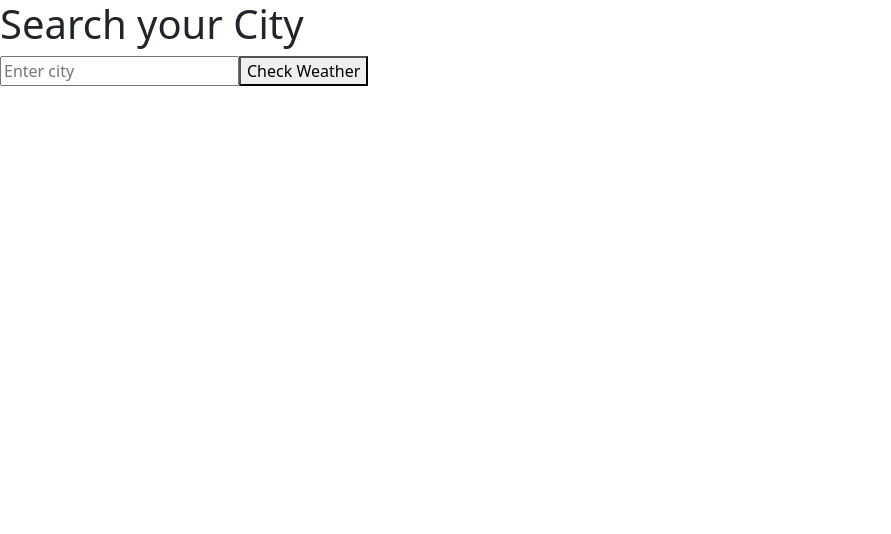
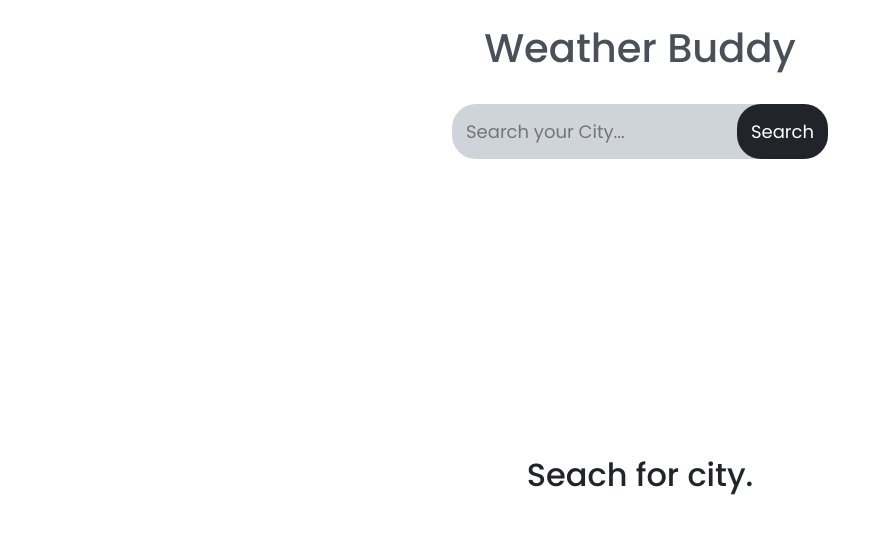
Before and after one commit to shashankdoeshisstuff/Weather-Buddy, a React (Create React App) app: page / in a window 1280 px wide. Shown: the top 534 px of the page, without its empty margins (0-891 px from the left). Built offline with nearby package versions, Linux system fonts and the light colour scheme; no server answers.

Commit message:
added weather card, weather list, use fetch custom hook

```diff
--- a/package.json
+++ b/package.json
@@ -10,6 +10,8 @@
     "react": "^18.2.0",
     "react-bootstrap": "^2.10.2",
     "react-dom": "^18.2.0",
+    "react-icon": "^1.0.0",
+    "react-icons": "^5.0.1",
     "react-scripts": "5.0.1",
     "sass": "^1.72.0",
     "web-vitals": "^2.1.4"
--- a/src/App.jsx
+++ b/src/App.jsx
@@ -1,19 +1,34 @@
+import React from 'react';
 import './App.scss';
 import CitySelector from './components/CitySelector.jsx';
-import WeatherCard from './components/WeatherCard.jsx'
+import UseFetch from './hooks/UseFetch.jsx';
+import { API_KEY, API_BASE_URL } from './apis/config.js';
+import WeatherList from './components/WeatherList.jsx';
 
-function App() {
+const App = () => {
+  // destructure the returned values
+  const {data, error, isLoading, setUrl} = UseFetch();
+
+  // error handling and loading
+  const getContent = () => {
+    if(error) return <h2>Error when fetching: {error}</h2>;
+    if(!data && isLoading) return <h2>LOADING...</h2>;
+    if(!data) return null;
+    return <WeatherList weathers={data.list} />
+  }
+
   return (
-    <div className="App">
-      <CitySelector/>
-      {/* dt is in unix-seconds but javascript uses milliseconds, multiply with 1000 */}
-      {/* <WeatherCard
-        dt={1602104400 * 1000}
-        temp_min="22.67"
-        temp_max="24.39"
-        main="Clear"
-        icon="01d"
-      /> */}
+    <div className="app">
+      <h1>Weather Buddy</h1>
+      <CitySelector
+        onSearch={(city) => setUrl(`${API_BASE_URL}/data/2.5/forecast?q=${city}&appid=${API_KEY}&units=metric`)}
+      />
+
+      {/* conditionally render */}
+      {
+        !data && !error && !isLoading? <h2>Seach for city.</h2> : null
+      }
+      {getContent()}
     </div>
   );
 }
--- a/src/App.scss
+++ b/src/App.scss
@@ -1,22 +1,140 @@
+@import url('https://fonts.googleapis.com/css2?family=Poppins:ital,wght@0,100;0,200;0,300;0,400;0,500;0,600;0,700;0,800;0,900;1,100;1,200;1,300;1,400;1,500;1,600;1,700;1,800;1,900&display=swap');
+
+:root {
+    --background-primary: #FFFFFF;
+    --background-secondary: #6c757d;
+    --color-third: #CED4DA;
+    --color-fourth: #212529;
+    --color-fifth: #ced4da;
+    --text-primary: #495057;
+}
+
 // App styles
 .app {
+    font-family: "Poppins", sans-serif;
+    width: 100vw;
+    height: 100vh;
+    padding: 24px;
+    background: var(--background-primary);
     text-align: center;
+    display: grid;
+    grid-template-rows: 1fr 1fr 12fr;
+    gap: 24px;
+    align-items: center;
+
+    h1 {
+        color: var(--text-primary);
+    }
+}
+
+// Weathers List
+.weather-list {
+    display: grid;
+    gap: 24px;
 }
 
 // WeatherCard styles
 .weather-card {
-    width: 240px;
+    color: white;
+    background: var(--background-secondary);
+    padding: 14px;
     display: grid;
-    grid-template-rows: 1.5fr 1fr;
-    text-align: center;
-    border: 2px solid black;
-    border-radius: 8px;
-
-
+    align-items: center;
+    gap: 8px;
+    border-radius: 24px;
 
     .card-icon {
         img {
             width: 100%;
         }
     }
+
+    .card-body {
+        display: flex;
+        gap: 14px;
+        justify-content: space-around;
+
+        div {
+            font-size: 100%;
+            display: flex;
+            flex-direction: column;
+            justify-content: space-between;
+
+            p {
+                display: flex;
+                justify-content: center;
+
+                .degree {
+                    font-size: 50%;
+                }
+            }
+        }
+    }
 }
+
+$layout-breakpoint-small: 960px;
+    // for mobile
+    @media (max-width: $layout-breakpoint-small) {
+        // Weathers List
+        .weather-list {
+            grid-template-rows: auto auto auto auto auto;
+        }
+        // WeatherCard styles
+        .weather-card {
+            grid-template-columns: 1fr 4fr;
+
+
+            .emphasis {
+                font-size: 150%;
+            }
+        }
+    }
+
+    @media (min-width: $layout-breakpoint-small) {
+        // Weathers List
+        .weather-list {
+            grid-template-columns: auto auto auto auto auto;
+            justify-self: center;
+        }
+        // WeatherCard styles
+        .weather-card {
+            max-width: 240px;
+            grid-template-rows: 120px auto;
+
+            .card-body {
+                flex-direction: column;
+
+                .emphasis {
+                    font-size: 200%;
+                }
+            }
+        }
+    }
+
+// Search style
+.city-selector{
+    position: relative;
+    max-width: 448px;
+    justify-self: center;
+
+    input {
+        width: 100%;
+        background: var(--color-third);
+        border: none;
+        border-radius: 24px;
+        color: white;
+        font-size: 18px;
+        padding: 14px;
+    }justify-self: center;
+
+    button {
+        position: absolute;
+        right: 0px;
+        border: none;
+        border-radius: 24px;
+        padding: 14px;
+        font-size: 18px;
+        color: var(--background-primary);
+        background: var(--color-fourth);
+    }
+}
--- a/src/components/CitySelector.jsx
+++ b/src/components/CitySelector.jsx
@@ -1,18 +1,7 @@
-import React, { useState } from 'react'
-// importing api, api key
-import {API_KEY, API_BASE_URL} from '../apis/config';
+import React, { useState } from 'react';
 
-const CitySelector = () => {
+const CitySelector = ({onSearch}) => {
     const [city, setCity] = useState('');
-    // to display our data
-    const [results, setResult] = useState(null);
-
-    // Fetching promise we need to.
-    const onSearch = () => {
-        fetch(`${ API_BASE_URL}/data/2.5/forecast?q=${city}&appid=${API_KEY}&units=metric`)
-            .then((response) => response.json())
-            .then((results) => setResult(results));
-    };
 
     // implementing to show our data when the user presses the Enter key
     const onKeyDown = (event) => {
@@ -23,19 +12,16 @@ const CitySelector = () => {
 
   return (
     <div className='city-selector'>
-        <h1>Search your City</h1>
-        <input type="text" placeholder='Enter city'
+        <input type="text" placeholder='Search your City...'
             /* update city value with users input */
             onChange={(event) => setCity(event.target.value)}
             /* value will be the currrent select city */
             value={city}
-            // add onKeyDown
-            onKeyDown={onKeyDown}
         />
         {/* event handler for button click */}
         <button
-            onClick={onSearch}
-        >Check Weather</button>
+            onClick={() => onSearch(city)}
+        >Search</button>
     </div>
   )
 }
--- a/src/components/WeatherCard.jsx
+++ b/src/components/WeatherCard.jsx
@@ -1,4 +1,5 @@
 import React from 'react';
+import { VscCircle } from "react-icons/vsc";
 
 const WeatherCard = ({dt, temp_min, temp_max, main, icon}) => {
     // create a date object with Date class constructor
@@ -7,19 +8,24 @@ const WeatherCard = ({dt, temp_min, temp_max, main, icon}) => {
         <div className='weather-card'>
             <div className='card-icon'>
                 {/* get the src from URL and pass the icon prop for icon code */}
-                <img src={`http://openweathermap.org/img/wn/${icon}@2x.png`}
+                <img src={`http://openweathermap.org/img/wn/${icon}@4x.png`}
                 alt="image not found" />
             </div>
             <div className='card-body'>
-                <span>{main}</span>
-                {/* datetime is received in milliseconds, so turning them into local date time */}
-                <p>
-                    {date.toLocaleDateString()} - {date.toLocaleTimeString()}
-                </p>
-                {/* minimum temperature */}
-                <p> Min: {temp_min}</p>
-                {/* maximum temperature */}
-                <p>Max: {temp_max}</p>
+                <div>
+                    <p className='emphasis'>{main}</p>
+                    {/* datetime is received in milliseconds, so turning them into local date time */}
+                    <div>
+                        <p>{date.toLocaleDateString()}</p>
+                        <p>{date.toLocaleTimeString()}</p>
+                    </div>
+                </div>
+                <div className='temp'>
+                    {/* maximum temperature */}
+                    <p className='emphasis'>{temp_max}<VscCircle className='degree'/>C</p>
+                    {/* minimum temperature */}
+                    <p> Min : {temp_min}<VscCircle className='degree'/>C</p>
+                </div>
             </div>
         </div>
     )
--- /dev/null
+++ b/src/components/WeatherList.jsx
@@ -0,0 +1,24 @@
+import React from 'react';
+import WeatherCard from './WeatherCard';
+
+const WeatherList = ({weathers}) => {
+  return (
+    <div className='weather-list'>
+        {
+            weathers.splice(0, 5).map(({dt, main, weather}) => (
+                <div key={dt}>
+                    <WeatherCard
+                        temp_max={main.temp_max}
+                        temp_min={main.temp_min}
+                        dt={dt * 1000}
+                        main={weather[0].main}
+                        icon={weather[0].icon}
+                    />
+                </div>
+            ))
+        }
+    </div>
+  )
+}
+
+export default WeatherList;
--- /dev/null
+++ b/src/hooks/UseFetch.jsx
@@ -0,0 +1,39 @@
+import { useEffect, useState } from 'react';
+
+const UseFetch = (initialUrl) => {
+    // create state variables
+    const [data, setData] = useState(null);
+    const [error, setError] = useState(null);
+    const [isLoading, setIsLoading] = useState(null);
+    const [url, setUrl] = useState(initialUrl);
+
+    useEffect(() => {
+        if(!url) return;
+        setIsLoading(true);
+        // clear old search
+        setData(null);
+        setError(null);
+
+        fetch(url)
+            .then((response) => response.json())
+            .then((data) => {
+
+                // error handling for nonexistent data
+                setIsLoading(false);
+                if(data.cod >= 400) {
+                    setError(data.message);
+                    return;
+                }
+                setData(data);
+            })
+            .catch((error) => {
+                setIsLoading(false);
+                setError(error);
+            });
+    // dependency array
+    }, [url]);
+
+    return { data, error, isLoading, setUrl };
+};
+
+export default UseFetch;
```
Also changed, not shown: 1 other file (tests, documents, lock files or other folders).
